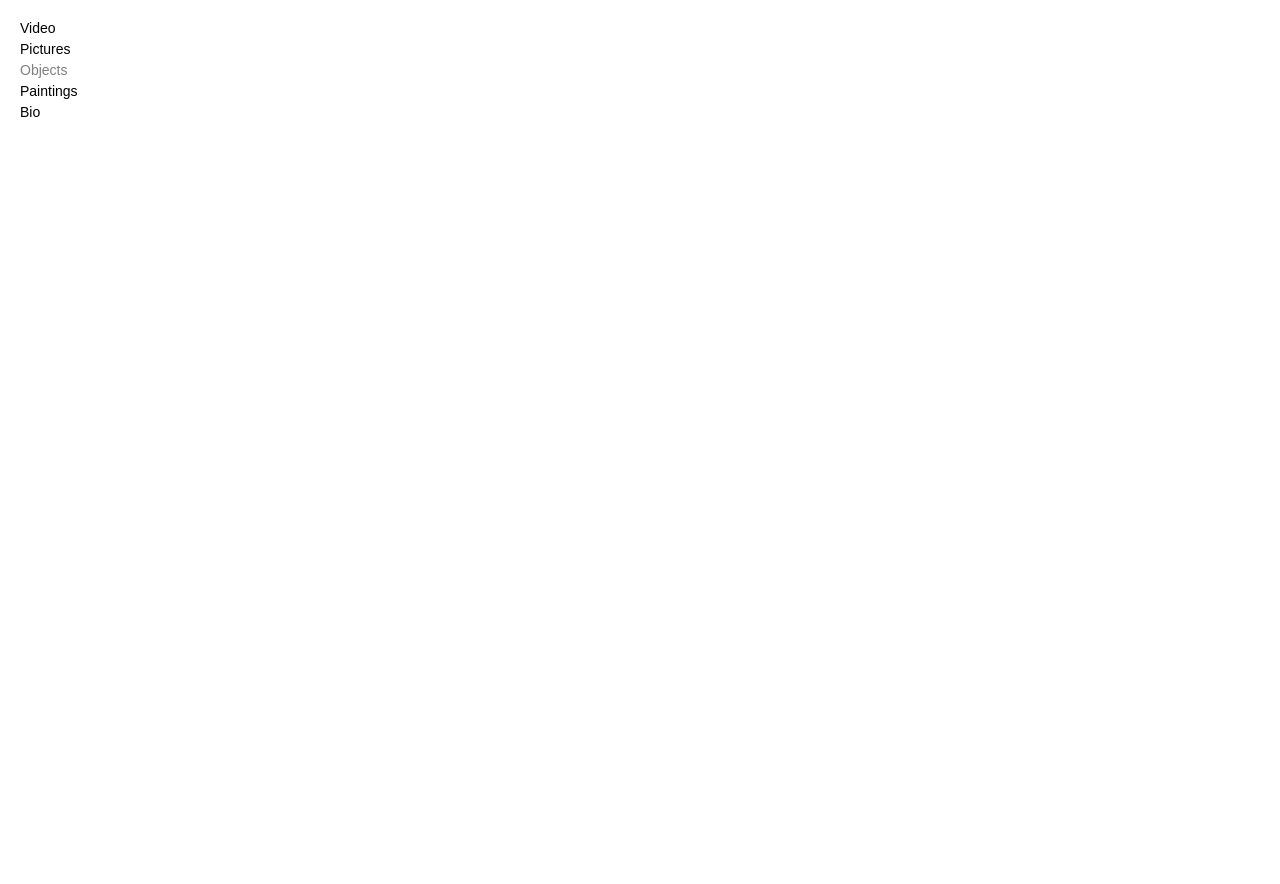
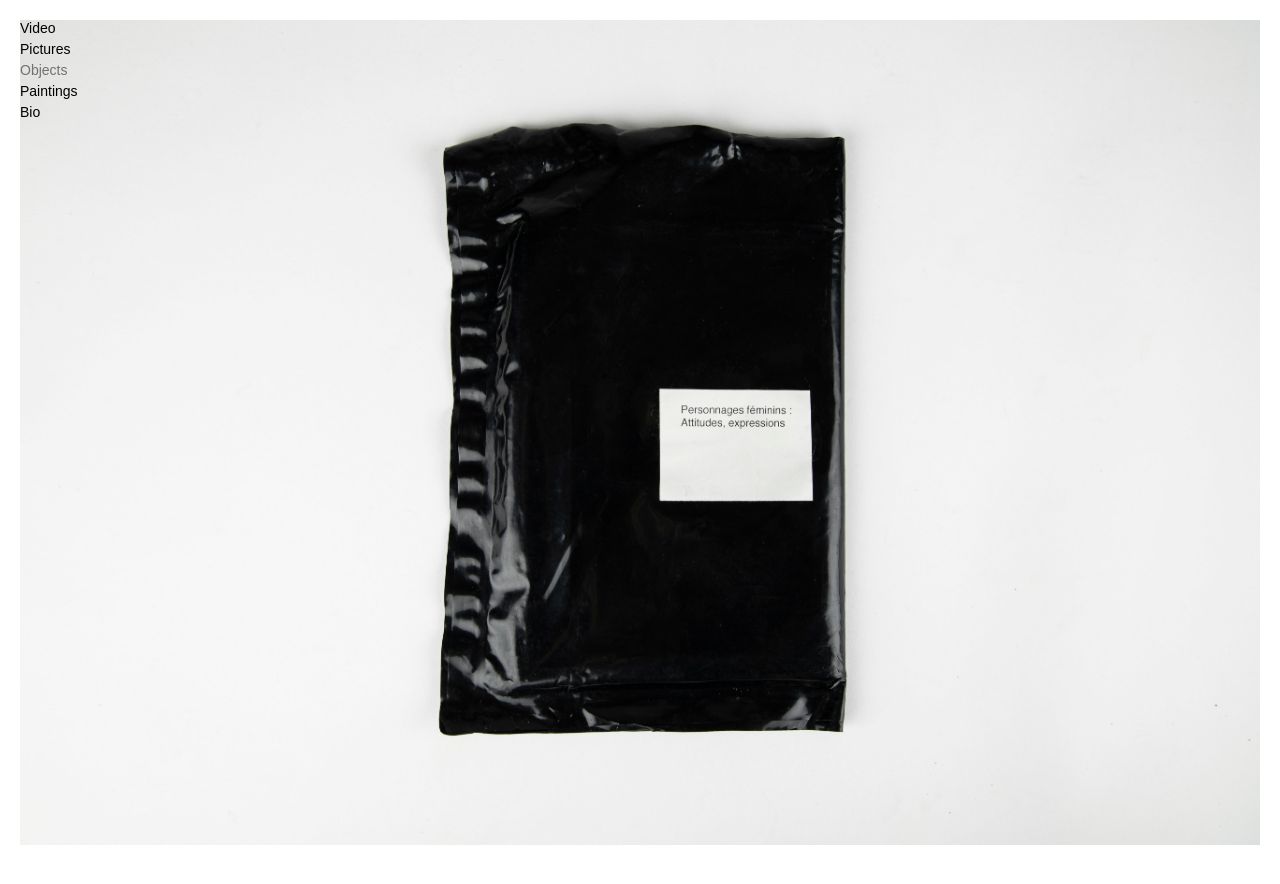
Before and after one commit to gwendolinecapron/gwendolinecapron, a plain HTML site: page index.html in a window 1280 px wide. Both pictures are taken after a click on the button "Objects". Before the commit the page ends 800 px from the top, so only its background shows below. Drawn offline with Linux system fonts and the light colour scheme.

Commit message:
Update index.html

```diff
--- a/index.html
+++ b/index.html
@@ -118,6 +118,11 @@
 
 
     <section id="Objects" class="tabcontent">
+
+        <div class="object">
+            <img src="images/C_001.jpg" alt="Édition">
+        </div>
+
     </section>
 
 
```
